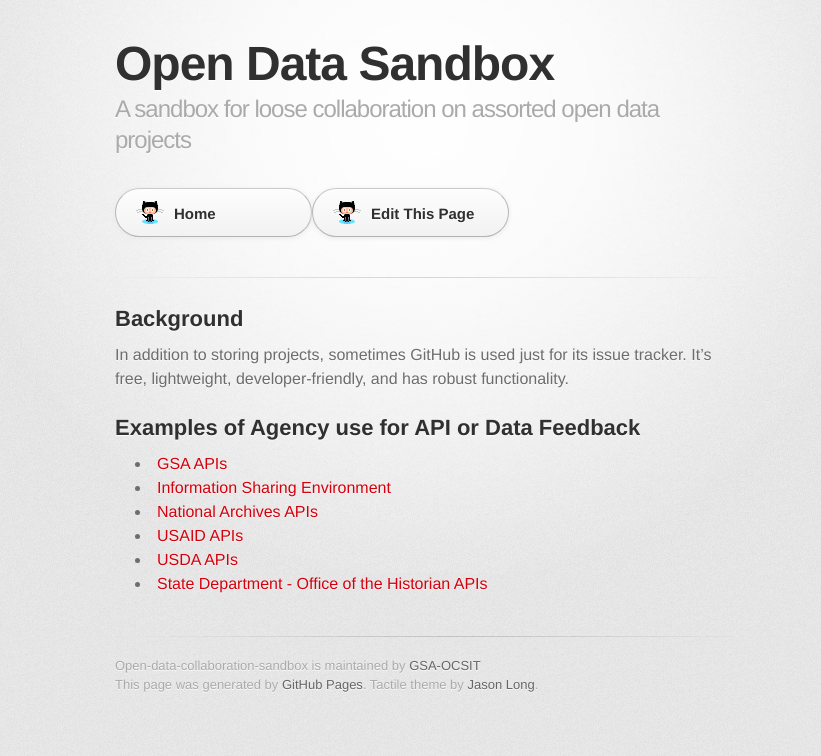
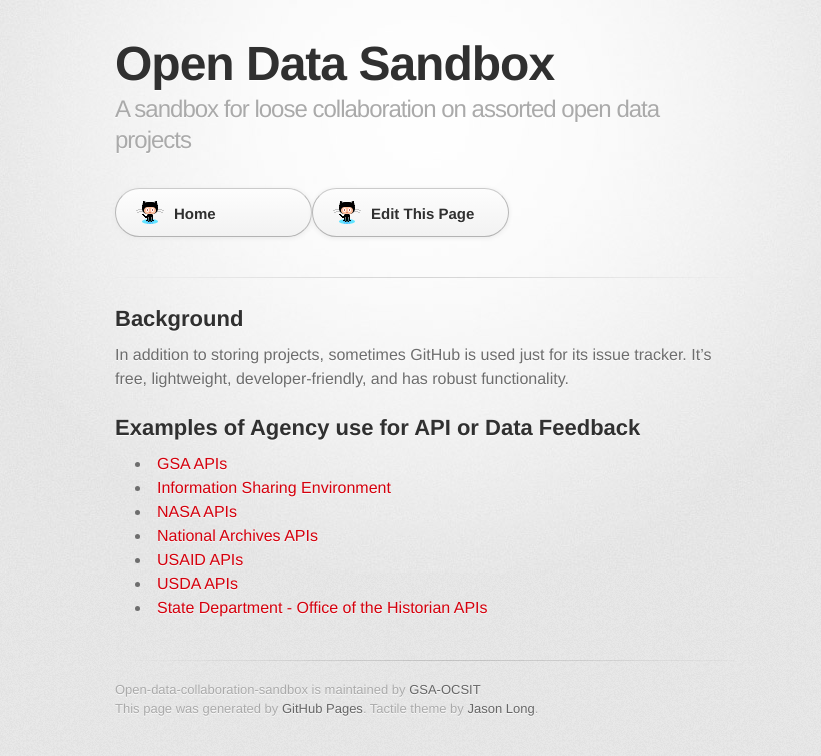
Before and after one commit to GSA/Open-Data-Collaboration-Sandbox, a Jekyll site: the page built from github_as_a_feedback_engine.md, in a window 1280 px wide. Shown: the top 756 px of the page, without its empty margins (215-1036 px from the left). Built offline with Jekyll 4.4.1, drawn with Linux system fonts in a browser that asks for light colours; some web fonts are replaced.

Commit message:
Update github_as_a_feedback_engine.md

```diff
--- a/github_as_a_feedback_engine.md
+++ b/github_as_a_feedback_engine.md
@@ -13,6 +13,7 @@
 ## Examples of Agency use for API or Data Feedback
 * [GSA APIs](https://github.com/GSA/GSA-APIs)
 * [Information Sharing Environment](https://github.com/info-sharing-environment/Feedback-Ideas-Requests)
+* [NASA APIs](http://github.com/nasa/NASA-APIs)
 * [National Archives APIs](https://github.com/usnationalarchives/feedback)
 * [USAID APIs](https://github.com/USAID/Feedback)
 * [USDA APIs](https://github.com/USDA/USDA-APIs)
```
